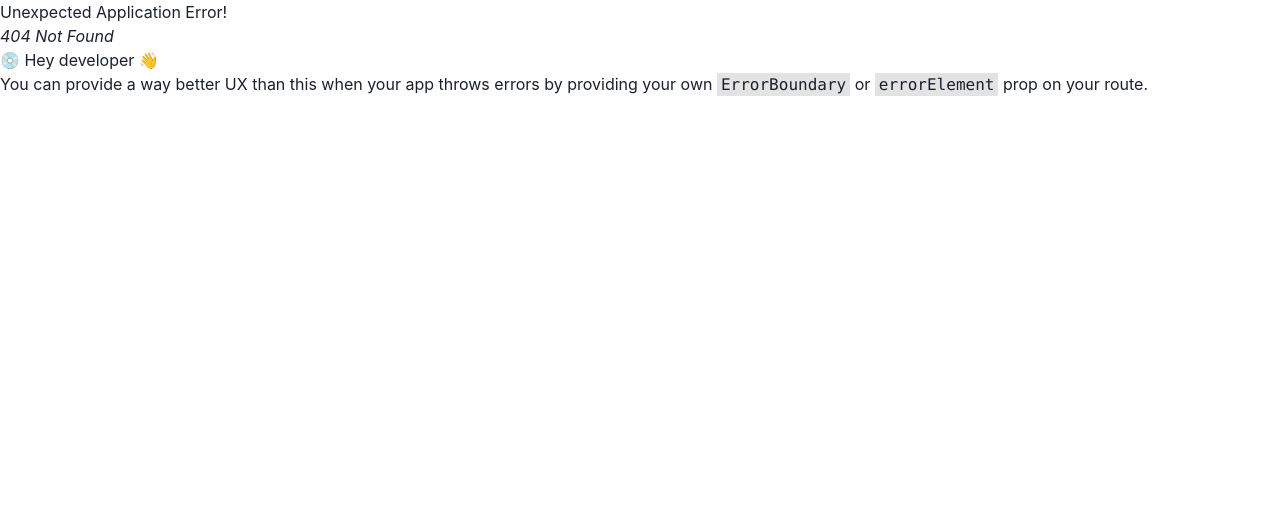
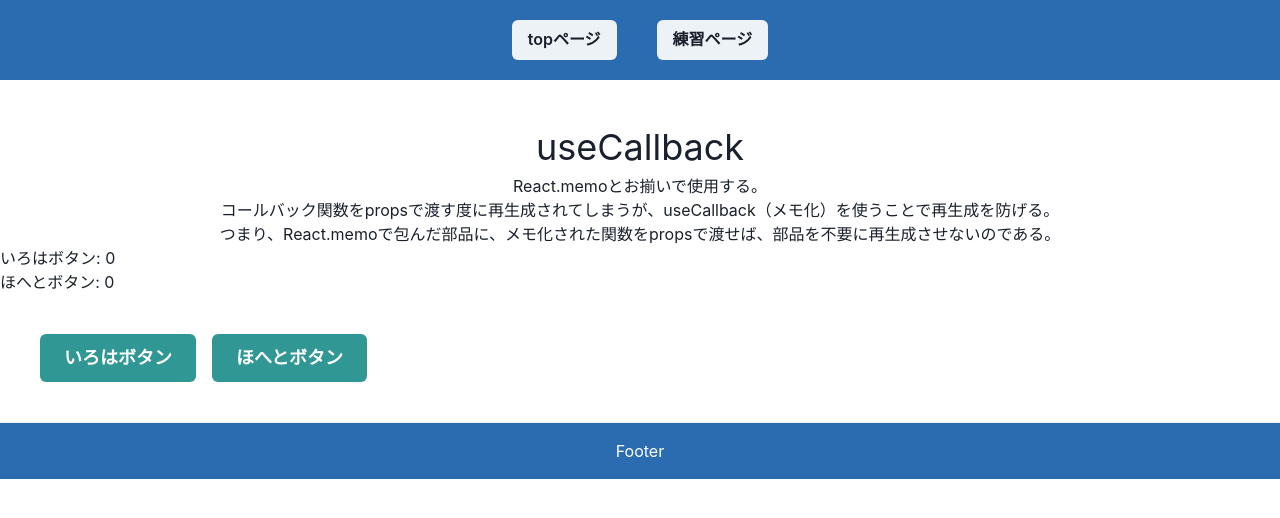
Before and after one commit to sakana-san/react-sample-benkyou, a React (Create React App) app: page /ButtonCount2 in a window 1280 px wide. Before the commit this address had no page. Shown: the top 518 px of the page. Built offline with nearby package versions, Linux system fonts and the light colour scheme; the HTML template or start-up script is replaced by a standard one.

Commit message:
useCallBackを作成

```diff
--- a/src/components/ButtonCount.tsx
+++ b/src/components/ButtonCount.tsx
@@ -45,6 +45,10 @@ export const ButtonCount = (props: CountProps) => {
   }
   return (
     <>
+      <Text fontSize='4xl' align='center'>React.memo</Text>
+      <Text fontSize='1xl' align='center'>propsの値と比較して、同じ値なら現状維持、そうじゃなければ再生成。</Text>
+      <Text fontSize='1xl' align='center'>尚、コールバック関数をpropsで受け取った場合、同じ値でも再生成されてしまう。</Text>
+      <Text fontSize='1xl' align='center'></Text>
       <Result init={getCount} text='いろはボタン' />
       <Result init={getCount2} text='ほへとボタン' />
       <Stack spacing={4} direction='row' align='center' padding="10">
--- /dev/null
+++ b/src/components/ButtonCount2.tsx
@@ -0,0 +1,58 @@
+import React, {useState, useReducer, useCallback} from "react"
+import { Stack, Button, Text, Box, Divider } from "@chakra-ui/react"
+
+type CountProps = {
+  init: number,
+  text: string
+}
+
+type ClickProps = {
+  text: string,
+  onClick: () => void
+}
+
+const Result = (props: CountProps) => {
+  const {init, text} = props
+  return(
+    <>
+      <p>{text}: {init}</p>
+    </>
+  )
+}
+
+const ButtonClick = React.memo((props: ClickProps) => {
+  const { text, onClick } = props
+  console.log(`${text}がクリックされました。`)
+  return (
+    <Button colorScheme='teal' size='lg' onClick={onClick}>
+      {text}
+    </Button>
+  )
+})
+
+export const ButtonCount2 = (props: CountProps) => {
+  const {init} = props
+  const [getCount, setCount] = useState(init)
+  const [getCount2, setCount2] = useState(init)
+  const handleClickIroha = useCallback(() => {
+    setCount((c: number) => c + 1)
+  }, [getCount])
+  const handleClickHoheto = useCallback(() => {
+    setCount2((c: number) => c + 1)
+  }, [getCount2])
+  return (
+    <>
+      <Text fontSize='4xl' align='center'>useCallback</Text>
+      <Text fontSize='1xl' align='center'>React.memoとお揃いで使用する。</Text>
+      <Text fontSize='1xl' align='center'>コールバック関数をpropsで渡す度に再生成されてしまうが、useCallback（メモ化）を使うことで再生成を防げる。</Text>
+      <Text fontSize='1xl' align='center'>つまり、React.memoで包んだ部品に、メモ化された関数をpropsで渡せば、部品を不要に再生成させないのである。</Text>
+      <Result init={getCount} text='いろはボタン' />
+      <Result init={getCount2} text='ほへとボタン' />
+      <Stack spacing={4} direction='row' align='center' padding="10">
+        <ButtonClick text='いろはボタン' onClick={handleClickIroha} />
+        <ButtonClick text='ほへとボタン' onClick={handleClickHoheto} />
+      </Stack>
+      <Divider />
+    </>
+  )
+}
--- a/src/components/Practice.tsx
+++ b/src/components/Practice.tsx
@@ -12,6 +12,7 @@ export const Practice = () => {
           <Tab>練習2</Tab>
           <Tab>練習3</Tab>
           <Tab>練習4</Tab>
+          <Tab>練習5</Tab>
         </TabList>
         <TabPanels>
           <TabPanel>
@@ -24,7 +25,10 @@ export const Practice = () => {
             <Button ml="10"><Link to='/ClockCounter'>useEffect</Link></Button>
           </TabPanel>
           <TabPanel>
-            <Button ml="10"><Link to='/ButtonCount'>ButtonCount</Link></Button>
+            <Button ml="10"><Link to='/ButtonCount'>React.memo</Link></Button>
+          </TabPanel>
+          <TabPanel>
+            <Button ml="10"><Link to='/ButtonCount2'>useCallback</Link></Button>
           </TabPanel>
         </TabPanels>
       </Tabs>
--- a/src/index.tsx
+++ b/src/index.tsx
@@ -9,7 +9,8 @@ import {Practice} from './components/Practice';
 import { Radio } from './components/Radio';
 import { Counter } from './components/Counter';
 import ClockCounter from './components/ClockCounter';
-import {ButtonCount} from './components/ButtonCount';
+import { ButtonCount } from './components/ButtonCount';
+import { ButtonCount2 } from './components/ButtonCount2';
 
 const router = createBrowserRouter([
   { path: "/",
@@ -20,7 +21,8 @@ const router = createBrowserRouter([
       {path: "Radio", element: <Radio /> },
       {path: "Counter", element: <Counter /> },
       {path: "ClockCounter", element: <ClockCounter />},
-      {path: "ButtonCount", element: <ButtonCount init={0} text='' /> }
+      {path: "ButtonCount", element: <ButtonCount init={0} text='' /> },
+      { path: "ButtonCount2", element: <ButtonCount2 init={0} text='' /> }
     ]
   }
 ])
```
